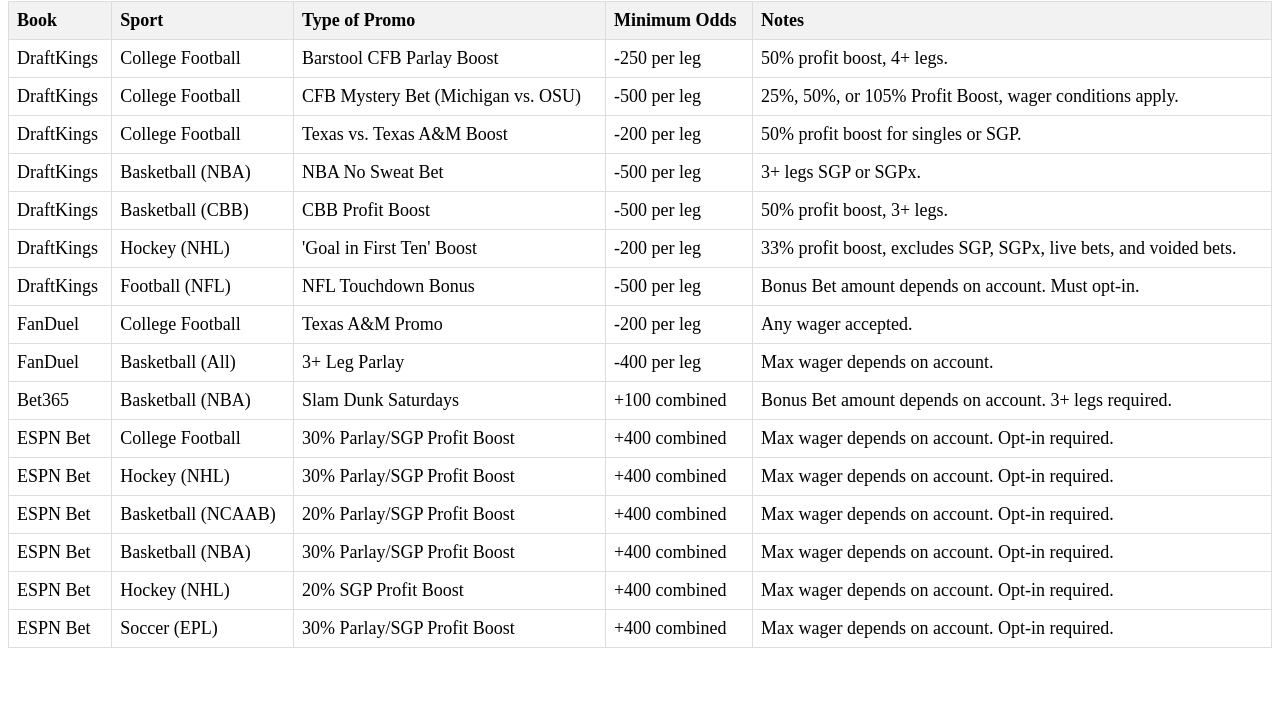
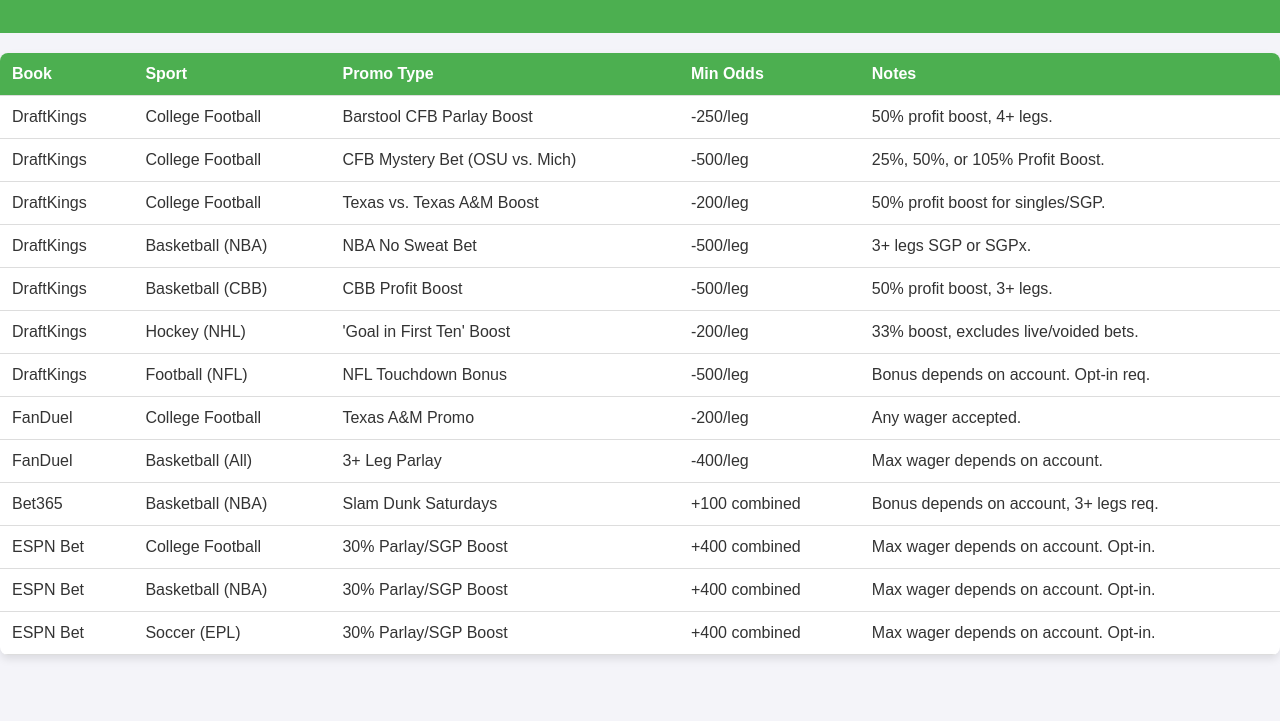
Before and after one commit to brownbob06/promos-list, a plain HTML site: page index.html in a window 1280 px wide. Shown: the part 79-800 px from the top of the page. Drawn offline with Linux system fonts and the light colour scheme.

Commit message:
chatGPT make look better-er for mobile

```diff
--- a/index.html
+++ b/index.html
@@ -3,37 +3,69 @@
 <head>
   <meta charset="UTF-8">
   <meta name="viewport" content="width=device-width, initial-scale=1.0">
-  <title>Promotions</title>
+  <title>Sportsbook Promotions</title>
   <style>
+    body {
+      font-family: Arial, sans-serif;
+      margin: 0;
+      padding: 0;
+      background-color: #f4f4f9;
+      color: #333;
+    }
+    header {
+      text-align: center;
+      background-color: #4CAF50;
+      color: white;
+      padding: 1rem;
+    }
     table {
       border-collapse: collapse;
       width: 100%;
-      margin: 20px 0;
-      font-size: 18px;
-      text-align: left;
+      margin: 20px auto;
+      background-color: white;
+      box-shadow: 0px 4px 8px rgba(0, 0, 0, 0.1);
+      border-radius: 8px;
+      overflow: hidden;
+    }
+    thead {
+      background-color: #4CAF50;
+      color: white;
     }
     th, td {
-      border: 1px solid #ddd;
-      padding: 8px;
+      padding: 12px;
+      text-align: left;
+      border-bottom: 1px solid #ddd;
     }
     th {
       cursor: pointer;
-      background-color: #f2f2f2;
     }
-    th:hover {
-      background-color: #ddd;
+    tr:hover {
+      background-color: #f1f1f1;
+    }
+    @media screen and (max-width: 600px) {
+      table {
+        font-size: 14px;
+      }
+      th, td {
+        padding: 8px;
+      }
+      th {
+        font-size: 16px;
+      }
     }
   </style>
 </head>
 <body>
-  <h1>Sportsbook Promotions</h1>
+  <header>
+    <h1>Sportsbook Promotions</h1>
+  </header>
   <table id="promoTable">
     <thead>
       <tr>
         <th onclick="sortTable(0)">Book</th>
         <th onclick="sortTable(1)">Sport</th>
-        <th onclick="sortTable(2)">Type of Promo</th>
-        <th onclick="sortTable(3)">Minimum Odds</th>
+        <th onclick="sortTable(2)">Promo Type</th>
+        <th onclick="sortTable(3)">Min Odds</th>
         <th>Notes</th>
       </tr>
     </thead>
@@ -42,63 +74,63 @@
         <td>DraftKings</td>
         <td>College Football</td>
         <td>Barstool CFB Parlay Boost</td>
-        <td>-250 per leg</td>
+        <td>-250/leg</td>
         <td>50% profit boost, 4+ legs.</td>
       </tr>
       <tr>
         <td>DraftKings</td>
         <td>College Football</td>
-        <td>CFB Mystery Bet (Michigan vs. OSU)</td>
-        <td>-500 per leg</td>
-        <td>25%, 50%, or 105% Profit Boost, wager conditions apply.</td>
+        <td>CFB Mystery Bet (OSU vs. Mich)</td>
+        <td>-500/leg</td>
+        <td>25%, 50%, or 105% Profit Boost.</td>
       </tr>
       <tr>
         <td>DraftKings</td>
         <td>College Football</td>
         <td>Texas vs. Texas A&M Boost</td>
-        <td>-200 per leg</td>
-        <td>50% profit boost for singles or SGP.</td>
+        <td>-200/leg</td>
+        <td>50% profit boost for singles/SGP.</td>
       </tr>
       <tr>
         <td>DraftKings</td>
         <td>Basketball (NBA)</td>
         <td>NBA No Sweat Bet</td>
-        <td>-500 per leg</td>
+        <td>-500/leg</td>
         <td>3+ legs SGP or SGPx.</td>
       </tr>
       <tr>
         <td>DraftKings</td>
         <td>Basketball (CBB)</td>
         <td>CBB Profit Boost</td>
-        <td>-500 per leg</td>
+        <td>-500/leg</td>
         <td>50% profit boost, 3+ legs.</td>
       </tr>
       <tr>
         <td>DraftKings</td>
         <td>Hockey (NHL)</td>
         <td>'Goal in First Ten' Boost</td>
-        <td>-200 per leg</td>
-        <td>33% profit boost, excludes SGP, SGPx, live bets, and voided bets.</td>
+        <td>-200/leg</td>
+        <td>33% boost, excludes live/voided bets.</td>
       </tr>
       <tr>
         <td>DraftKings</td>
         <td>Football (NFL)</td>
         <td>NFL Touchdown Bonus</td>
-        <td>-500 per leg</td>
-        <td>Bonus Bet amount depends on account. Must opt-in.</td>
+        <td>-500/leg</td>
+        <td>Bonus depends on account. Opt-in req.</td>
       </tr>
       <tr>
         <td>FanDuel</td>
         <td>College Football</td>
         <td>Texas A&M Promo</td>
-        <td>-200 per leg</td>
+        <td>-200/leg</td>
         <td>Any wager accepted.</td>
       </tr>
       <tr>
         <td>FanDuel</td>
         <td>Basketball (All)</td>
         <td>3+ Leg Parlay</td>
-        <td>-400 per leg</td>
+        <td>-400/leg</td>
         <td>Max wager depends on account.</td>
       </tr>
       <tr>
@@ -106,49 +138,28 @@
         <td>Basketball (NBA)</td>
         <td>Slam Dunk Saturdays</td>
         <td>+100 combined</td>
-        <td>Bonus Bet amount depends on account. 3+ legs required.</td>
+        <td>Bonus depends on account, 3+ legs req.</td>
       </tr>
       <tr>
         <td>ESPN Bet</td>
         <td>College Football</td>
-        <td>30% Parlay/SGP Profit Boost</td>
+        <td>30% Parlay/SGP Boost</td>
         <td>+400 combined</td>
-        <td>Max wager depends on account. Opt-in required.</td>
-      </tr>
-      <tr>
-        <td>ESPN Bet</td>
-        <td>Hockey (NHL)</td>
-        <td>30% Parlay/SGP Profit Boost</td>
-        <td>+400 combined</td>
-        <td>Max wager depends on account. Opt-in required.</td>
-      </tr>
-      <tr>
-        <td>ESPN Bet</td>
-        <td>Basketball (NCAAB)</td>
-        <td>20% Parlay/SGP Profit Boost</td>
-        <td>+400 combined</td>
-        <td>Max wager depends on account. Opt-in required.</td>
+        <td>Max wager depends on account. Opt-in.</td>
       </tr>
       <tr>
         <td>ESPN Bet</td>
         <td>Basketball (NBA)</td>
-        <td>30% Parlay/SGP Profit Boost</td>
+        <td>30% Parlay/SGP Boost</td>
         <td>+400 combined</td>
-        <td>Max wager depends on account. Opt-in required.</td>
-      </tr>
-      <tr>
-        <td>ESPN Bet</td>
-        <td>Hockey (NHL)</td>
-        <td>20% SGP Profit Boost</td>
-        <td>+400 combined</td>
-        <td>Max wager depends on account. Opt-in required.</td>
+        <td>Max wager depends on account. Opt-in.</td>
       </tr>
       <tr>
         <td>ESPN Bet</td>
         <td>Soccer (EPL)</td>
-        <td>30% Parlay/SGP Profit Boost</td>
+        <td>30% Parlay/SGP Boost</td>
         <td>+400 combined</td>
-        <td>Max wager depends on account. Opt-in required.</td>
+        <td>Max wager depends on account. Opt-in.</td>
       </tr>
     </tbody>
   </table>
```
